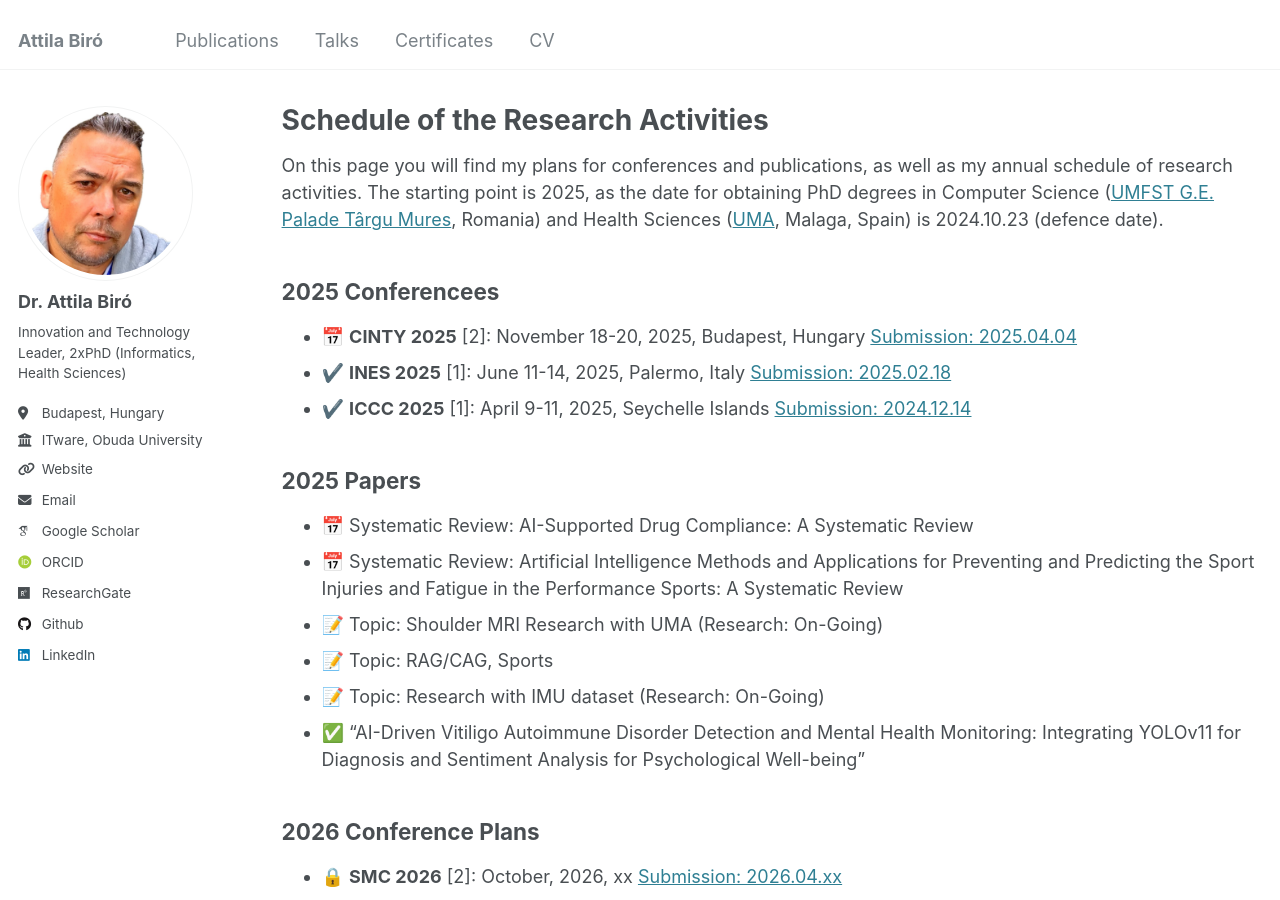
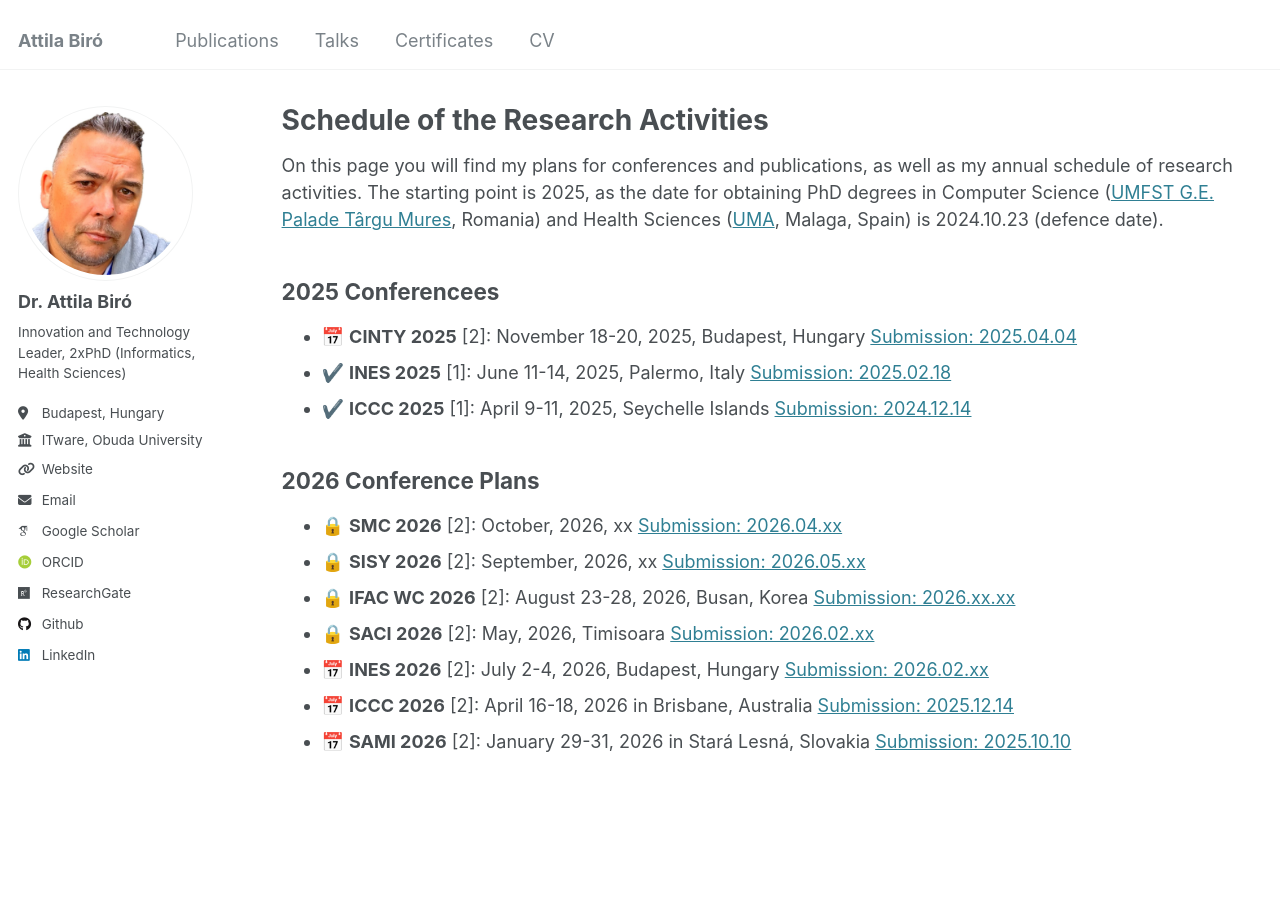
Before and after one commit to biroka/biroka.github.io, a Jekyll site: the page built from _pages/schedule.md, in a window 1280 px wide and 900 px high. Built offline with Jekyll 4.4.1, drawn with Linux system fonts in a browser that asks for light colours; emoji names are drawn with the system emoji font; some web fonts are replaced.

Commit message:
Update schedule.md

```diff
--- a/_pages/schedule.md
+++ b/_pages/schedule.md
@@ -12,14 +12,6 @@ The starting point is 2025, as the date for obtaining PhD degrees in Computer Sc
   * :heavy_check_mark: **INES 2025** [1]: June 11-14, 2025, Palermo, Italy [Submission: 2025.02.18](http://www.ines-conf.org/ines-conf/2025index.html)
   * :heavy_check_mark: **ICCC 2025** [1]: April 9-11, 2025, Seychelle Islands [Submission: 2024.12.14](https://conf.uni-obuda.hu/iccc2025/)
 
-## 2025 Papers
-  * :date:  Systematic Review: AI-Supported Drug Compliance: A Systematic Review
-  * :date:  Systematic Review: Artificial Intelligence Methods and Applications for Preventing and Predicting the Sport Injuries and Fatigue in the Performance Sports: A Systematic Review
-  * :memo:  Topic: Shoulder MRI Research with UMA (Research: On-Going)
-  * :memo:  Topic: RAG/CAG, Sports
-  * :memo:  Topic: Research with IMU dataset (Research: On-Going)
-  * :white_check_mark: "AI-Driven Vitiligo Autoimmune Disorder Detection and Mental Health Monitoring: Integrating YOLOv11 for Diagnosis and Sentiment Analysis for Psychological Well-being"
-
 ## 2026 Conference Plans
   * :lock:  **SMC 2026** [2]: October, 2026, xx [Submission: 2026.04.xx](https://www.ieeesmc2026.org/)
   * :lock:  **SISY 2026** [2]: September, 2026, xx [Submission: 2026.05.xx](https://conf.uni-obuda.hu/sisy2026/)
```
